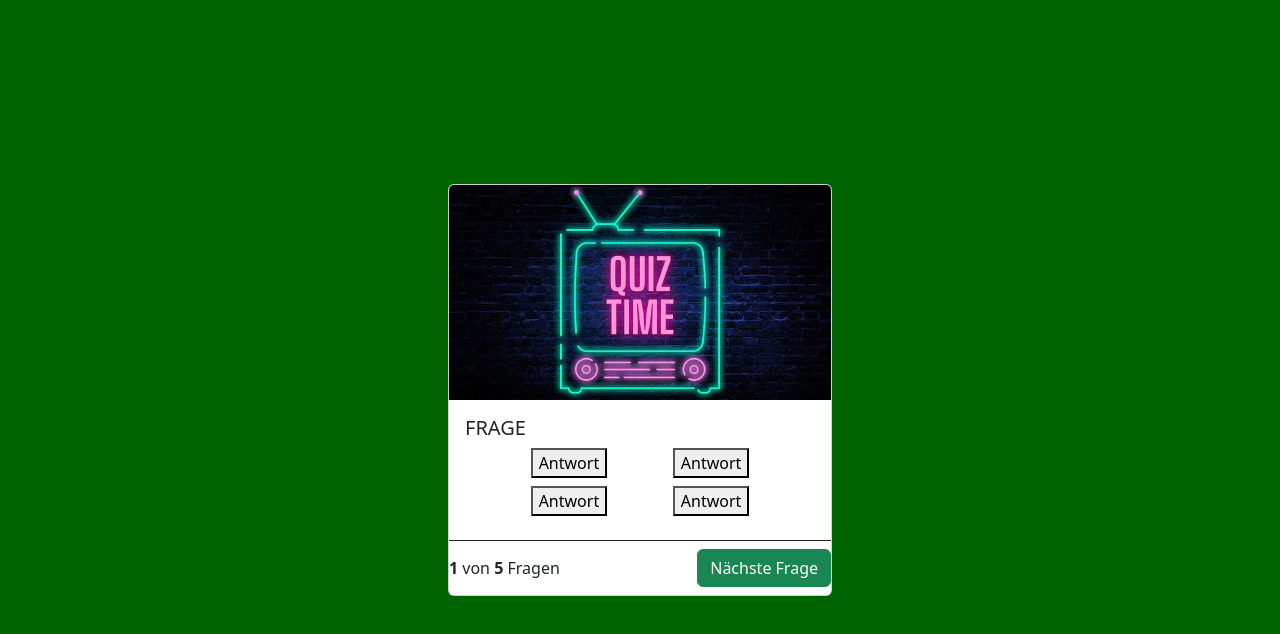
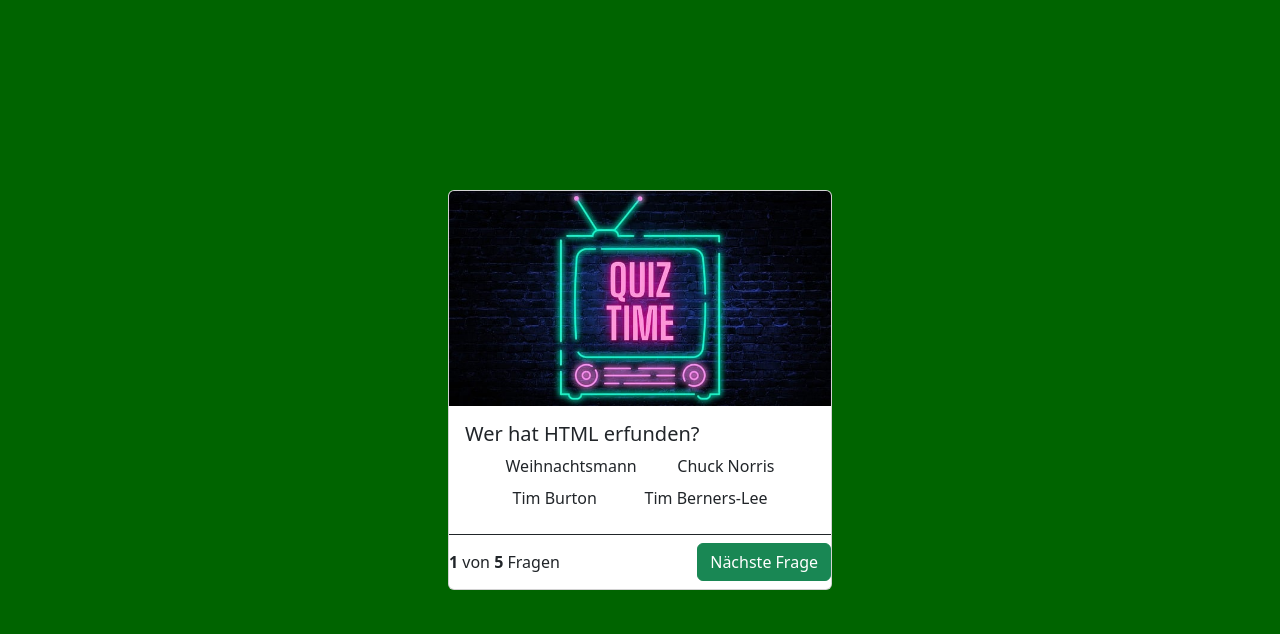
Before and after one commit to Ben-Dei/QuizApp, a plain HTML site: page index.html in a window 1280 px wide. Shown: the part 60-694 px from the top of the page. Drawn offline with nearby package versions, Linux system fonts and the light colour scheme.

Commit message:
first functions

```diff
--- a/index.html
+++ b/index.html
@@ -15,7 +15,7 @@
             crossorigin="anonymous"></script>
             <link rel="icon" href="./asset/icon/logo.png">
 </head>
-<body>
+<body onload="init()">
     <nav class="navbar">
         <div class="container-fluid">
           <span class="navbar-brand mb-0 h1">QuizApp</span>
@@ -26,19 +26,19 @@
         <div class="card">
             <img src="./asset/img/Quiz_night.jpg" class="card-img-top">
             <div class="card-body">
-              <h5 class="card-title">FRAGE</h5>
+              <h5 class="card-title" id="questiontext">FRAGE</h5>
                 <div class="upper_line">
-                    <div class="answer_to_question"><button>Antwort</button></div>
-                    <div class="answer_to_question"><button>Antwort</button></div>
+                    <div class="answer_to_question" id="answer_1"><button>Antwort</button></div>
+                    <div class="answer_to_question" id="answer_2"><button>Antwort</button></div>
                 </div>
                 <div class="under_line">
-                    <div class="answer_to_question"><button>Antwort</button></div>
-                    <div class="answer_to_question"><button>Antwort</button></div>
+                    <div class="answer_to_question" id="answer_3"><button>Antwort</button></div>
+                    <div class="answer_to_question" id="answer_4"><button>Antwort</button></div>
                 </div>
             </div>
             <div class="question_footer">
                 <span>
-                    <b>1</b> von <b>5</b> Fragen
+                    <b>1</b> von <b id="all-questions">5</b> Fragen
                 </span>
                 <button type="button" class="btn btn-success">Nächste Frage</button>
           </div>
--- a/script.js
+++ b/script.js
@@ -1,6 +1,6 @@
 let questions = [
 {
-        "question" : "wer hat HTML erfunden",
+        "question" : "Wer hat HTML erfunden?",
         "answer_1" : "Weihnachtsmann",
         "answer_2" : "Chuck Norris",
         "answer_3" : "Tim Burton",
@@ -8,10 +8,53 @@ let questions = [
         "right_answer" : 4
 },
 {
-        "question" : "Für was steht HTML",
+        "question" : "Wofür steht HTML?",
         "answer_1" : "Hypertext Markup Language",
         "answer_2" : "Hyper Trex mit Licht",
         "answer_3" : "Hyperbeam Tackle MachPunch Leech Life",
         "answer_4" : "Hypertext Mug Language",
+        "right_answer" : 1
+},
+{
+        "question" : "Was versteht man unter CSS?",
+        "answer_1" : "Counter Strike Source",
+        "answer_2" : "Cascading Style Sheets",
+        "answer_3" : "Cascading Sheets Style",
+        "answer_4" : "Cascading Shit Storm",
+        "right_answer" :  2
+},
+{
+        "question" : "Was ist ein Array?",
+        "answer_1" : "eine speziale Variable, welche mehr als ein value beinhalten kann",
+        "answer_2" : "einfach eine andere Form einer Schleife",
+        "answer_3" : "etwas zu essen",
+        "answer_4" : "eine speziale Variable, die null und nichtig ist",
+        "right_answer" :  1
+},
+{
+        "question" : "Was ist ein String?",
+        "answer_1" : "Strings sind einfach nur kleine Stätze",
+        "answer_2" : "Strings sind speizielle Functions",
+        "answer_3" : "Strings stehen für storing text",
+        "answer_4" : "Strings sind sind Nudeln",
+        "right_answer" :  3
+},
+];
+
+let currentQuestion = 0;
+
+function init(){
+        document.getElementById('all-questions').innerHTML = questions.length;
+
+        showQuestion();
 }
-]
+
+function showQuestion(){
+        let question = questions[currentQuestion];
+
+        document.getElementById('questiontext').innerHTML = question['question'];
+        document.getElementById('answer_1').innerHTML = question['answer_1'];
+        document.getElementById('answer_2').innerHTML = question['answer_2'];
+        document.getElementById('answer_3').innerHTML = question['answer_3'];
+        document.getElementById('answer_4').innerHTML = question['answer_4'];
+}
```
